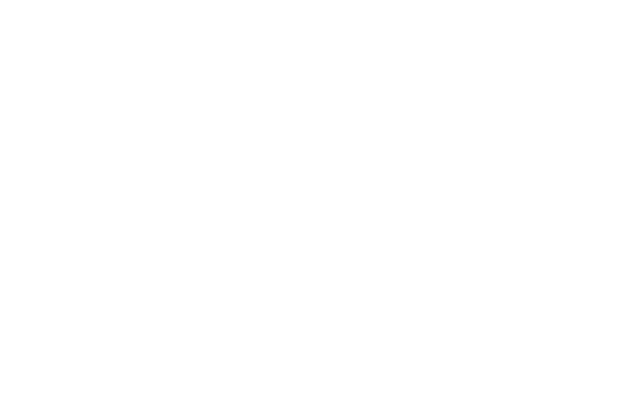
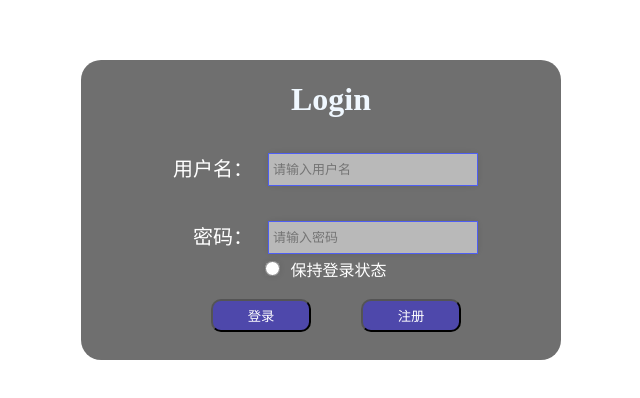
Before and after one commit to wenxin-CODE/shipinyuan, a Vue app: page /login in a window 1280 px wide. Shown: the part 200-598 px from the top of the page, without its empty margins (319-959 px from the left). Built offline with nearby package versions, Linux system fonts and the light colour scheme.

Commit message:
登陆注册

```diff
--- a/src/router/index.js
+++ b/src/router/index.js
@@ -14,6 +14,7 @@
 import InfoFind from '../views/InfoFind'
 import MilkFind from '../views/MilkFind'
 import Test from '../views/Test'
+import login from '../views/login'
 
 Vue.use(VueRouter)
 
@@ -115,6 +116,18 @@
         name: '产地判断',
         component: Test
       }]
+    },
+    {
+      path: "/login",
+      name: "login",
+      component:login
+
+    }
+    ,{
+      path: "/register",
+      name: "register",
+      component: () =>
+        import("@/views/register.vue")
     }
 
 ]
@@ -125,4 +138,38 @@
   routes
 })
 
+router.beforeEach((to,from,next)=>
+{
+  //登录及注册页面可以直接进入,而主页面需要分情况
+  if(to.path=='/login')
+  {
+    next();
+    console.log(localStorage.s);
+  }
+  else if(to.path=='/register')
+  {
+    next();
+  }
+  else
+  {
+    if(from.path=="/login")//从登录页面可以直接通过登录进入主页面
+    {
+      next();
+    }
+    else{
+    	//从/进入,如果登录状态是true，则直接next进入主页面
+	      if(localStorage.s === "true")
+		    {
+		      next();
+		      console.log(localStorage['s'])
+		    }
+	    else {//如果登录状态是false，那么跳转至登录页面,需要登录才能进入主页面
+	      next('/login');
+	      console.log("需要登录")
+	    }
+    }
+  }
+})
+
+
 export default router
--- /dev/null
+++ b/src/views/login.vue
@@ -0,0 +1,152 @@
+<template>
+<div id="background">
+    <div class="container">
+        <form action="">
+          <h1>Login</h1>
+          <div class="form">
+              <div class="item">
+                <label>用户名：</label><input type="text" name="username" v-model.trim="name" placeholder="请输入用户名">
+                <!-- v-model把输入的值传输给name变量 -->
+                <br/>
+              </div>
+              <div class="item">
+                <label>密码：</label><input type="password" name="password" v-model.trim="password" placeholder="请输入密码">
+                <br/>
+              </div>
+              <div class="keep">
+                <input @click="handlesave" id="yes" type="radio" value="0" >
+                <label for="yes">保持登录状态</label>
+              </div>
+          </div>
+
+        </form>
+              <button  type="submit" @click.prevent="handlelogin">登录			</button>
+              <!-- v-on点击按钮触发handlelogin方法 -->
+              <button  @click.prevent="handleregister">注册</button>
+          <router-view></router-view>
+    </div>
+</div>
+</template>
+
+<script>
+//https://blog.csdn.net/weixin_43478503/article/details/114028577
+export default {
+  data(){
+    return{
+      name:"",//姓名，用v-model绑定监听，将输入的字符串赋值给name变量
+      password:"",//密码
+      st:"false",//false为不保存登录
+    };
+  },
+  methods:{
+    handlelogin:function()
+    {
+      if(this.name===localStorage['name'] && this.password===localStorage['password'])
+       {
+         this.$router.replace('/Brand');//如果输入的名字以及密码正确路由跳转至个人页面
+       }
+       else if(this.name==='')//名字为空
+       {
+         alert('用户名不为空');
+       }
+       else if(this.password==='')//密码为空
+       {
+         alert('密码不为空');
+       }
+      else{
+        alert('账号不存在，请注册后登录');//查无此号
+        }
+    },
+    handleregister:function()
+    {
+      this.$router.replace('/register')//点击注册按钮，跳转至注册页面
+    },
+    //点击保持登录状态触发handlesave
+    handlesave:function(){
+      this.st="true";//修改登录状态为true
+      localStorage.setItem('s',this.st);
+      console.log(localStorage.s);
+    }
+  }
+};
+</script>
+
+
+
+//css
+<style scoped>
+#background{
+    width: 100%;
+    height: 100%;
+    /* background: url("../assets/bg2.jpg"); */
+    background-size:100% 100%;
+    position: fixed;
+    top: 0;
+    left: 0;
+}
+
+.container{
+  width: 480px;
+  height: 300px;
+  position: absolute;
+  top: 50%;
+  left: 50%;
+  transform: translate(-50%,-50%);
+  background:#00000090;
+  text-align: center;
+  border-radius: 20px;
+  margin-top: 10px;
+}
+.container h1{
+  color: aliceblue;
+  margin-left: 20px;
+}
+.item {
+  color: white;
+  margin-left: 15%;
+  margin-top: 35px;
+  font-size: 20px;
+  text-align: left;
+}
+.item label{
+  float:left;
+  width: 5em;
+  margin-right: 1em;
+  text-align: right;
+}
+input{
+  margin-left: -5px;
+  padding: 4px;
+  border: solid 1px #4e5ef3;
+  outline: 0;
+  font: normal 13px/100% Verdana,Tahoma,sans-serif;
+  width: 200px;
+  height: 23px;
+  background:#f1f1f190;
+  box-shadow: rgba(0, 0, 0, 0.1) 0px 0px 8px;
+}
+button{
+  position: relative;
+  height: 33px;
+  width: 100px;
+  background: rgba(35, 19, 252, 0.425);
+  border-radius: 10px;
+  margin-top: 18px;
+  box-shadow: none;
+  color: white;
+  margin-left: 40px;
+  margin-right: 10px;
+
+}
+.keep{
+  color: white;
+}
+.keep input{
+  width: 15px;
+  height: 15px;
+  margin-top: 7px;
+  margin-left: 10px;
+  margin-right: 10px;
+}
+
+</style>
--- /dev/null
+++ b/src/views/register.vue
@@ -0,0 +1,124 @@
+<template>
+    <div id="background">
+      <div id="contain">
+        <h1>Register</h1>
+
+        <div class="form">
+          <label>用户名：</label><input type="text" v-model.trim="name"><br/>
+        </div>
+        <div class="form">
+          <label>密码：</label><input type="password" v-model.trim="password"><br/>
+        </div>
+        <div class="form">
+          <label>邮箱：</label><input type="email" v-model.trim="mail"><br/>
+        </div>
+        <div class="form">
+          <label>手机号：</label><input type="tel" v-model.trim="tel"><br/>
+        </div>
+        <button @click.prevent="handlefinish">提交</button>
+      </div>
+    </div>
+</template>
+
+<script>
+export default {
+    name:'register',
+    props: {
+    msg: String
+  },
+  data(){
+    return{
+      name:"",
+      password:"",
+      mail:"",
+      tel:""
+  };
+  },methods:{
+  //点击完成按钮触发handlefinish
+    handlefinish:function()
+    {
+      if(localStorage['name']===this.name)
+      {
+        alert("用户名已存在");//如果用户名已存在则无法注册
+      }
+      else if(this.name==='')
+      {
+        alert("用户名不能为空");
+      }
+      else{//将新用户信息存储到localStorage
+        localStorage.setItem('name',this.name);
+        localStorage.setItem('password',this.password);
+        localStorage.setItem('mail',this.mail);
+        localStorage.setItem('tel',this.tel);
+        localStorage.setItem('s',"false");
+        alert("注册成功");
+        this.$router.replace('/Login');//完成注册后跳转至登录页面
+      }
+    }
+  }
+};
+</script>
+
+
+//css
+<style scoped>
+#background{
+  width: 100%;
+    height: 100%;
+    /* background: url("../assets/bg2.jpg"); */
+    background-size:100% 100%;
+    position: fixed;
+    top: 0;
+    left: 0;
+}
+#contain{
+  width: 580px;
+  height: 560px;
+  position: absolute;
+  top: 50%;
+  left: 50%;
+  transform: translate(-50%,-50%);
+  background:#00000090;
+  text-align: center;
+  border-radius: 20px;
+}
+#contain h1{
+  color: white;
+}
+.form{
+  color: white;
+  margin-left: 20%;
+  margin-top: 60px;
+  font-size: 20px;
+  text-align: left;
+}
+label{
+  float:left;
+  width: 5em;
+  margin-right: 1em;
+  text-align: right;
+}
+input,textarea{
+  margin-left: 10px;
+  padding: 4px;
+  border: solid 1px #4e5ef3;
+  outline: 0;
+  font: normal 13px/100% Verdana,Tahoma,sans-serif;
+  width: 200px;
+  height: 20px;
+  background:#f1f1f190;
+  box-shadow: rgba(0, 0, 0, 0.1) 0px 0px 8px;
+}
+input:hover,textarea:hover,input:focus,textarea:focus{border-color:#0d0aa1;}
+button{
+  position: relative;
+  height: 33px;
+  width: 150px;
+  background: rgba(35, 19, 252, 0.425);
+  border-radius: 10px;
+  margin-top: 38px;
+  box-shadow: none;
+  color: white;
+  margin-left: 40px;
+}
+</style>
```
